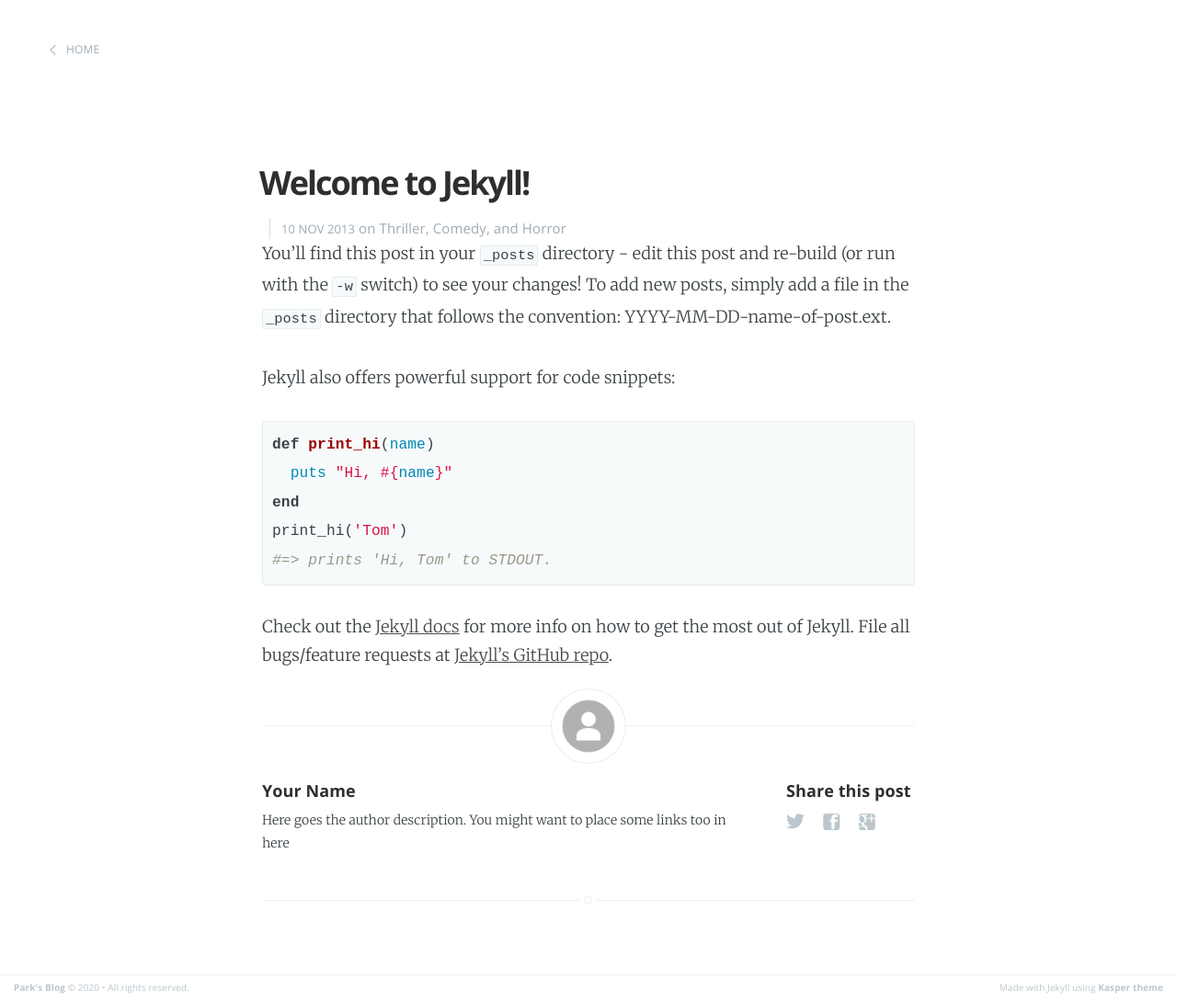
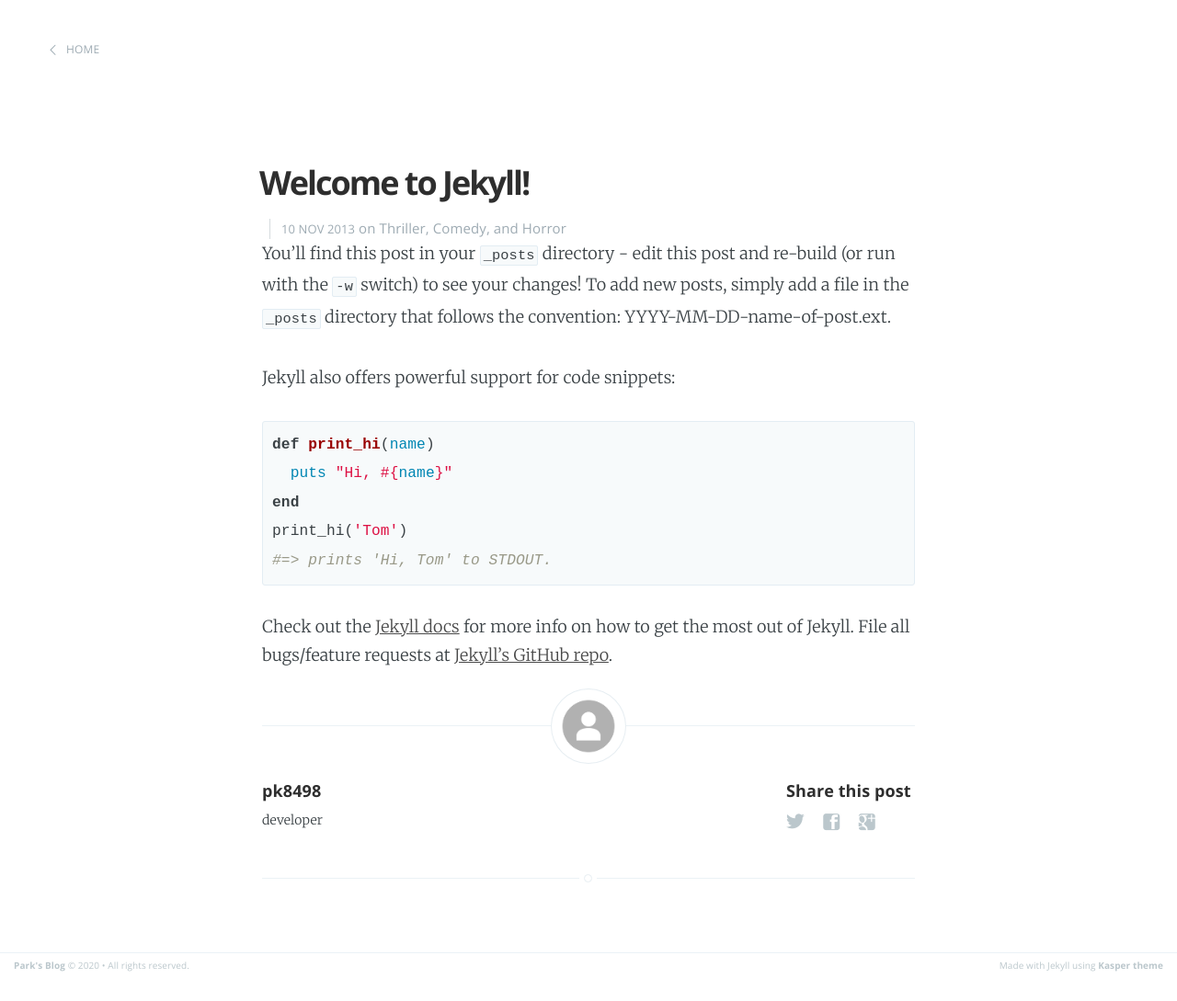
Before and after one commit to pk8498/pk8498.github.io, a Jekyll site: the page built from _posts/2013-11-10-welcome-to-jekyll.markdown, in a window 1280 px wide. Shown: the whole page at 92% size. Built offline with Jekyll 4.4.1, drawn with Linux system fonts in a browser that asks for light colours; after the commit the page ends 1064 px from its top, so only the background shows below that.

Commit message:
add author info

```diff
--- a/_config.yml
+++ b/_config.yml
@@ -13,4 +13,4 @@
 
 # Details for the RSS feed generator
 url:            'blog url'
-author:         'Your Name'
+author:         'pk8498'
--- a/_layouts/post.html
+++ b/_layouts/post.html
@@ -72,7 +72,7 @@
                     <h4> {{ site.author }} </h4>
                     <!-- Author Bio -->
                     <p>
-                        Here goes the author description. You might want to place some links too in here
+                        developer
                     </p>
                 </section>
             {% endif %}
```
